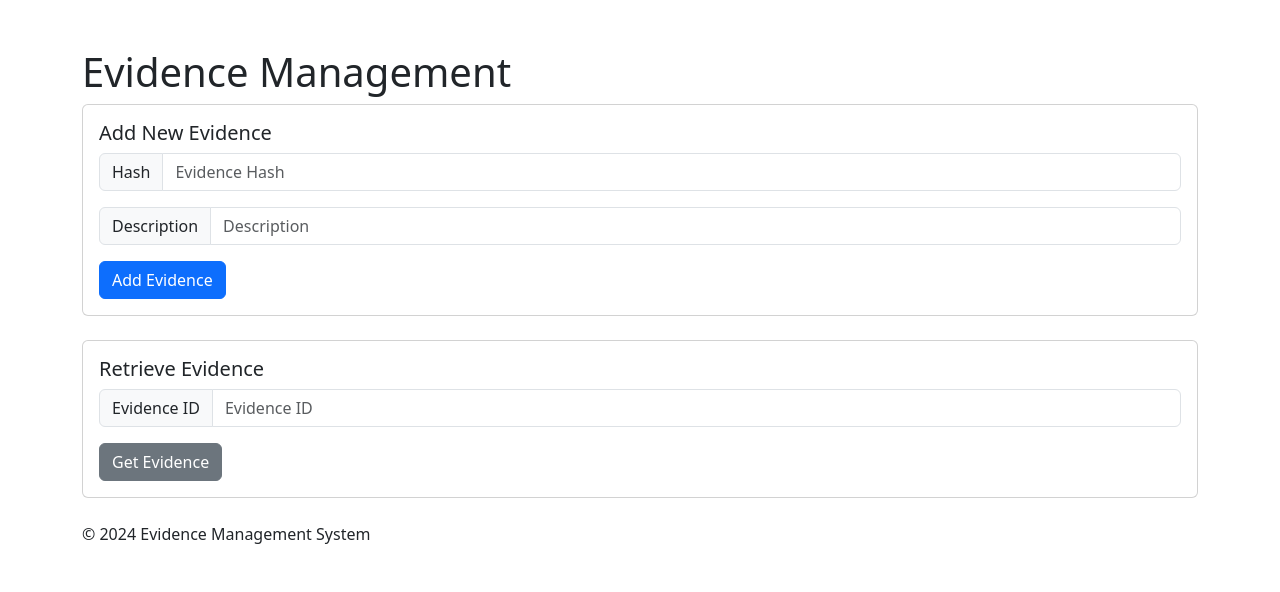
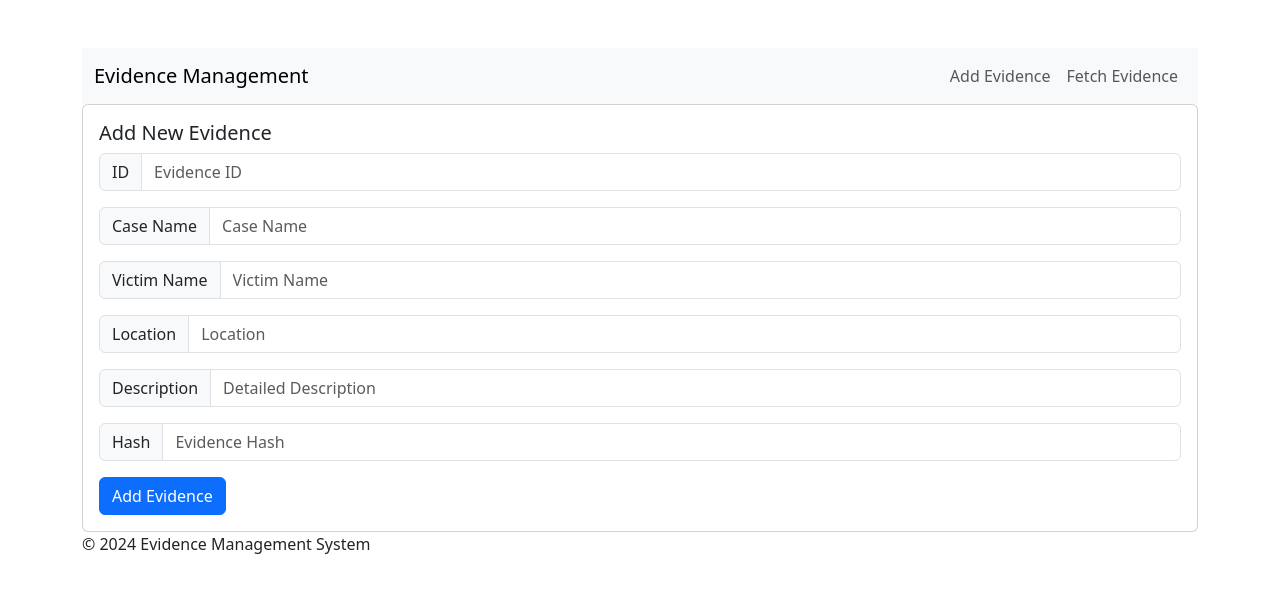
Before and after one commit to Puneeth5757/Evidence-management-system, a React (Create React App) app in the folder frontend/: page /add-evidence in a window 1280 px wide. Shown: the top 592 px of the page. Built offline with nearby package versions, Linux system fonts and the light colour scheme.

Commit message:
updating the backend to fetch evidences

```diff
--- a/frontend/src/App.jsx
+++ b/frontend/src/App.jsx
@@ -1,4 +1,5 @@
 import React, { useState, useEffect } from "react";
+import { BrowserRouter as Router, Routes, Route, Navigate  } from 'react-router-dom';
 import Web3 from "web3";
 import Header from "./components/Header";
 import Footer from "./components/Footer";
@@ -10,32 +11,42 @@ import { Container, Row, Col, Spinner } from "react-bootstrap";
 const contractABI = [
   {
     "constant": true,
-    "inputs": [{ "name": "_id", "type": "uint256" }],
+    "inputs": [{ "name": "_id", "type": "string" }],
     "name": "getEvidence",
     "outputs": [
-      { "name": "", "type": "string" },
-      { "name": "", "type": "string" },
-      { "name": "", "type": "uint256" },
-      { "name": "", "type": "address" },
+      { "name": "evidenceId", "type": "string" },
+      { "name": "caseName", "type": "string" },
+      { "name": "victimName", "type": "string" },
+      { "name": "location", "type": "string" },
+      { "name": "description", "type": "string" },
+      { "name": "evidenceHash", "type": "string" },
+      { "name": "timestamp", "type": "uint256" },
+      { "name": "addedBy", "type": "address" }
     ],
     "payable": false,
     "stateMutability": "view",
-    "type": "function",
+    "type": "function"
   },
   {
     "constant": false,
     "inputs": [
-      { "name": "_evidenceHash", "type": "string" },
+      { "name": "_evidenceId", "type": "string" },
+      { "name": "_caseName", "type": "string" },
+      { "name": "_victimName", "type": "string" },
+      { "name": "_location", "type": "string" },
       { "name": "_description", "type": "string" },
+      { "name": "_evidenceHash", "type": "string" }
     ],
     "name": "addEvidence",
     "outputs": [],
     "payable": false,
     "stateMutability": "nonpayable",
-    "type": "function",
-  },
+    "type": "function"
+  }
 ];
-const contractAddress = "0x6D839fFF88F013A22F8c404294A6Cd1551d966E7";
+
+
+const contractAddress = "0xBE0744f5F0B74f5088cCA48F5e8fc4E1DF3676e1";
 
 function App() {
   const [account, setAccount] = useState(null);
@@ -70,25 +81,25 @@ function App() {
   }
 
   return (
+    <Router>
     <Container className="mt-5">
       <Header />
-
-      <Row className="mb-4">
-        <Col>
-          {/* Pass contract and account as props to AddEvidence component */}
-          <AddEvidence contract={contract} account={account} />
-        </Col>
-      </Row>
-
-      <Row className="mb-4">
-        <Col>
-          {/* Pass contract as a prop to FetchEvidence component */}
-          <FetchEvidence contract={contract} />
-        </Col>
-      </Row>
+      <Routes>
+        <Route
+          path="/add-evidence"
+          element={<AddEvidence contract={contract} account={account} />}
+        />
+        <Route
+          path="/fetch-evidence"
+          element={<FetchEvidence contract={contract} />}
+        />
+        <Route path="/" element={<Navigate to="/add-evidence" />} />
+        {/* You can add more routes for other components here */}
+      </Routes>
 
       <Footer />
     </Container>
+  </Router>
   );
 }
 
--- a/frontend/src/components/AddEvidence.jsx
+++ b/frontend/src/components/AddEvidence.jsx
@@ -2,35 +2,43 @@ import React, { useState } from "react";
 import { Button, Form, InputGroup, FormControl, Card, Spinner, Alert } from "react-bootstrap";
 
 const AddEvidence = ({ contract, account }) => {
+  const [evidenceId, setEvidenceId] = useState("");
+  const [caseName, setCaseName] = useState("");
+  const [victimName, setVictimName] = useState("");
+  const [location, setLocation] = useState("");
+  const [description, setDescription] = useState("");
   const [evidenceHash, setEvidenceHash] = useState("");
-  const [description, setDescription] = useState("");
-  const [loading, setLoading] = useState(false); // To show a loading spinner while adding evidence
-  const [errorMessage, setErrorMessage] = useState(""); // For displaying error messages
+  const [loading, setLoading] = useState(false);
+  const [errorMessage, setErrorMessage] = useState("");
 
   const addEvidence = () => {
-    if (!evidenceHash || !description) {
-      setErrorMessage("Please fill in both fields.");
+    if (!evidenceId || !caseName || !victimName || !location || !description || !evidenceHash) {
+      setErrorMessage("Please fill in all fields.");
       return;
     }
 
     if (contract && account) {
       setLoading(true);
-      setErrorMessage(""); // Clear any previous error messages
+      setErrorMessage("");
 
       contract.methods
-        .addEvidence(evidenceHash, description)
+        .addEvidence(evidenceId, caseName, victimName, location, description, evidenceHash)
         .send({ from: account })
         .then(() => {
           alert("Evidence added successfully!");
+          setEvidenceId("");
+          setCaseName("");
+          setVictimName("");
+          setLocation("");
+          setDescription("");
           setEvidenceHash("");
-          setDescription("");
         })
         .catch((err) => {
           console.error(err);
           setErrorMessage("Failed to add evidence. Please try again.");
         })
         .finally(() => {
-          setLoading(false); // Hide loading spinner after the process is complete
+          setLoading(false);
         });
     } else {
       setErrorMessage("Contract or account is not available.");
@@ -47,11 +55,41 @@ const AddEvidence = ({ contract, account }) => {
 
         <Form>
           <InputGroup className="mb-3">
-            <InputGroup.Text>Hash</InputGroup.Text>
+            <InputGroup.Text>ID</InputGroup.Text>
             <FormControl
-              placeholder="Evidence Hash"
-              value={evidenceHash}
-              onChange={(e) => setEvidenceHash(e.target.value)}
+              placeholder="Evidence ID"
+              value={evidenceId}
+              onChange={(e) => setEvidenceId(e.target.value)}
+              disabled={loading}
+            />
+          </InputGroup>
+
+          <InputGroup className="mb-3">
+            <InputGroup.Text>Case Name</InputGroup.Text>
+            <FormControl
+              placeholder="Case Name"
+              value={caseName}
+              onChange={(e) => setCaseName(e.target.value)}
+              disabled={loading}
+            />
+          </InputGroup>
+
+          <InputGroup className="mb-3">
+            <InputGroup.Text>Victim Name</InputGroup.Text>
+            <FormControl
+              placeholder="Victim Name"
+              value={victimName}
+              onChange={(e) => setVictimName(e.target.value)}
+              disabled={loading}
+            />
+          </InputGroup>
+
+          <InputGroup className="mb-3">
+            <InputGroup.Text>Location</InputGroup.Text>
+            <FormControl
+              placeholder="Location"
+              value={location}
+              onChange={(e) => setLocation(e.target.value)}
               disabled={loading}
             />
           </InputGroup>
@@ -59,9 +97,19 @@ const AddEvidence = ({ contract, account }) => {
           <InputGroup className="mb-3">
             <InputGroup.Text>Description</InputGroup.Text>
             <FormControl
-              placeholder="Description"
+              placeholder="Detailed Description"
               value={description}
               onChange={(e) => setDescription(e.target.value)}
+              disabled={loading}
+            />
+          </InputGroup>
+
+          <InputGroup className="mb-3">
+            <InputGroup.Text>Hash</InputGroup.Text>
+            <FormControl
+              placeholder="Evidence Hash"
+              value={evidenceHash}
+              onChange={(e) => setEvidenceHash(e.target.value)}
               disabled={loading}
             />
           </InputGroup>
--- a/frontend/src/components/FetchEvidence.jsx
+++ b/frontend/src/components/FetchEvidence.jsx
@@ -4,10 +4,10 @@ import { Button, Form, InputGroup, FormControl, Card, Spinner, Alert } from "rea
 const FetchEvidence = ({ contract }) => {
   const [evidenceId, setEvidenceId] = useState("");
   const [evidenceDetails, setEvidenceDetails] = useState(null);
-  const [loading, setLoading] = useState(false); // To show a loading spinner while fetching evidence
-  const [errorMessage, setErrorMessage] = useState(""); // For displaying error messages
+  const [loading, setLoading] = useState(false);
+  const [errorMessage, setErrorMessage] = useState("");
 
-  const getEvidence = () => {
+  const getEvidence = async () => {
     if (!evidenceId) {
       setErrorMessage("Please provide a valid evidence ID.");
       return;
@@ -15,37 +15,37 @@ const FetchEvidence = ({ contract }) => {
 
     if (contract) {
       setLoading(true);
-      setErrorMessage(""); // Clear any previous error messages
+      setErrorMessage("");
 
-      contract.methods
-        .getEvidence(parseInt(evidenceId))  // Convert evidenceId to an integer
-        .call()
-        .then((result) => {
-          // Handle BigInt conversion here
-          const timestamp = result[2];  // This is likely to be a BigInt
+      try {
+        console.log("Fetching evidence for ID:", evidenceId);
+        const result = await contract.methods.getEvidence(evidenceId).call();
 
-          // Convert BigInt to a number
-          const timestampFormatted = new Date(Number(timestamp) * 1000).toLocaleString(); // Convert BigInt to Date object
+        // Check if the evidence ID exists
+        if (result[0] === "") {
+          setErrorMessage("No evidence found with the given ID.");
+          setEvidenceDetails(null);
+        } else {
+          const timestamp = result[6];
+          const timestampFormatted = new Date(Number(timestamp) * 1000).toLocaleString();
 
-          if (!result[0] || !result[1] || timestamp === "0" || result[3] === "0x0000000000000000000000000000000000000000") {
-            setErrorMessage("No evidence found with the given ID.");
-            setEvidenceDetails(null); // Reset evidence details if nothing is found
-          } else {
-            setEvidenceDetails({
-              evidenceHash: result[0],
-              description: result[1],
-              timestamp: timestampFormatted,  // Use the formatted timestamp
-              addedBy: result[3],
-            });
-          }
-        })
-        .catch((err) => {
-          console.error(err);
-          setErrorMessage("Failed to fetch evidence. Please try again.");
-        })
-        .finally(() => {
-          setLoading(false); // Hide loading spinner after the process is complete
-        });
+          setEvidenceDetails({
+            evidenceId: result[0],
+            caseName: result[1],
+            victimName: result[2],
+            location: result[3],
+            description: result[4],
+            evidenceHash: result[5],
+            timestamp: timestampFormatted,
+            addedBy: result[7],
+          });
+        }
+      } catch (error) {
+        console.error("Error fetching evidence:", error);
+        setErrorMessage("Failed to fetch evidence. Please try again.");
+      } finally {
+        setLoading(false);
+      }
     } else {
       setErrorMessage("Contract is not available.");
       setLoading(false);
@@ -55,32 +55,39 @@ const FetchEvidence = ({ contract }) => {
   return (
     <Card>
       <Card.Body>
-        <Card.Title>Retrieve Evidence</Card.Title>
+        <Card.Title>Fetch Evidence</Card.Title>
 
         {errorMessage && <Alert variant="danger">{errorMessage}</Alert>}
 
         <Form>
           <InputGroup className="mb-3">
-            <InputGroup.Text>Evidence ID</InputGroup.Text>
+            <InputGroup.Text>ID</InputGroup.Text>
             <FormControl
-              placeholder="Evidence ID"
+              placeholder="Enter Evidence ID"
               value={evidenceId}
               onChange={(e) => setEvidenceId(e.target.value)}
               disabled={loading}
             />
           </InputGroup>
 
-          <Button variant="secondary" onClick={getEvidence} disabled={loading}>
-            {loading ? <Spinner animation="border" size="sm" /> : "Get Evidence"}
+          <Button variant="primary" onClick={getEvidence} disabled={loading}>
+            {loading ? <Spinner animation="border" size="sm" /> : "Fetch Evidence"}
           </Button>
         </Form>
 
         {evidenceDetails && (
-          <div className="mt-4">
-            <p><strong>Evidence Hash:</strong> {evidenceDetails.evidenceHash}</p>
-            <p><strong>Description:</strong> {evidenceDetails.description}</p>
-            <p><strong>Timestamp:</strong> {evidenceDetails.timestamp}</p>
-            <p><strong>Added By:</strong> {evidenceDetails.addedBy}</p>
+          <div className="mt-3">
+            <h5>Evidence Details:</h5>
+            <ul>
+              <li><strong>ID:</strong> {evidenceDetails.evidenceId}</li>
+              <li><strong>Case Name:</strong> {evidenceDetails.caseName}</li>
+              <li><strong>Victim Name:</strong> {evidenceDetails.victimName}</li>
+              <li><strong>Location:</strong> {evidenceDetails.location}</li>
+              <li><strong>Description:</strong> {evidenceDetails.description}</li>
+              <li><strong>Hash:</strong> {evidenceDetails.evidenceHash}</li>
+              <li><strong>Added On:</strong> {evidenceDetails.timestamp}</li>
+              <li><strong>Added By:</strong> {evidenceDetails.addedBy}</li>
+            </ul>
           </div>
         )}
       </Card.Body>
--- a/frontend/src/components/Header.jsx
+++ b/frontend/src/components/Header.jsx
@@ -1,12 +1,35 @@
-// src/components/Header.jsx
-import React from "react";
+import { Link } from 'react-router-dom';
+import 'bootstrap/dist/css/bootstrap.min.css'; // Ensure Bootstrap CSS is imported
 
-const Header = () => {
+function Header() {
   return (
-    <header>
-      <h1>Evidence Management</h1>
-    </header>
+    <nav className="navbar navbar-expand-lg navbar-light bg-light">
+      <div className="container-fluid">
+        <Link className="navbar-brand" to="/">Evidence Management</Link>
+        <button
+          className="navbar-toggler"
+          type="button"
+          data-bs-toggle="collapse"
+          data-bs-target="#navbarNav"
+          aria-controls="navbarNav"
+          aria-expanded="false"
+          aria-label="Toggle navigation"
+        >
+          <span className="navbar-toggler-icon"></span>
+        </button>
+        <div className="collapse navbar-collapse" id="navbarNav">
+          <ul className="navbar-nav ms-auto"> {/* Added ms-auto to push links to the end */}
+            <li className="nav-item">
+              <Link className="nav-link" to="/add-evidence">Add Evidence</Link>
+            </li>
+            <li className="nav-item">
+              <Link className="nav-link" to="/fetch-evidence">Fetch Evidence</Link>
+            </li>
+          </ul>
+        </div>
+      </div>
+    </nav>
   );
-};
+}
 
 export default Header;
```
Also changed, not shown: 3 other files (tests, documents, lock files or other folders).
